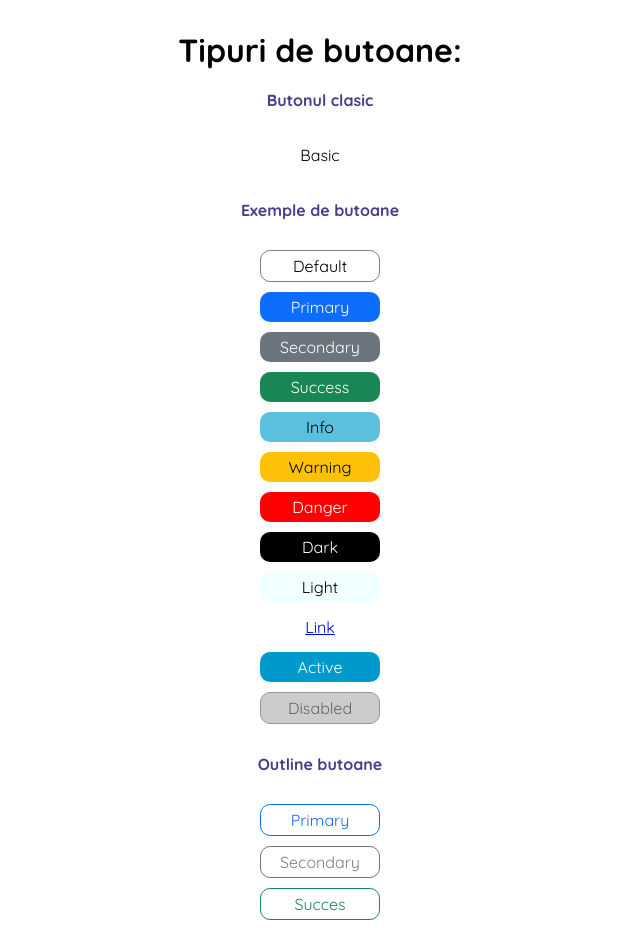
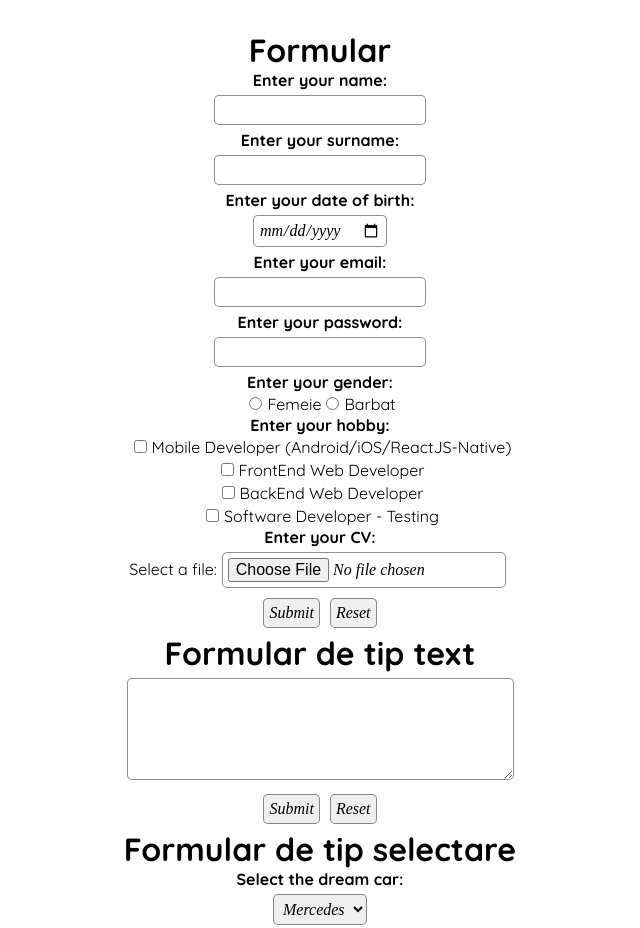
Before and after one commit to siriteanucristina/first-react-project, a React (Create React App) app: page / in a window 1280 px wide. Shown: the top 928 px of the page, without its empty margins (320-960 px from the left). Built offline with nearby package versions, Linux system fonts and the light colour scheme.

Commit message:
Tipurile de form: input, textare, select

```diff
--- a/src/App.js
+++ b/src/App.js
@@ -1,12 +1,12 @@
 import "./Style/App.css";
-import "./Style/Button.css";
-import Button from "./Components/Button";
-// import Form from "./Components/Form";
-// import ReusableForms from "./Components/ReusableForms";
-// import "./Style/ReusableForms.css";
+// import "./Style/Button.css";
+// import Button from "./Components/Button";
+import "./Style/Form.css";
+import Input from "./Components/Input";
+import Textare from "./Components/Textare";
+import Select from "./Components/Select";
 // import Card from "./Pages/Card";
 // import Home from "./Pages/Home";
-// import ReusableCard from "./Components/ReusableCard";
 // import ConditionalRendering from "./Pages/ConditionalRendering";
 // import FunctionClick from "./Pages/FunctionClick";
 // import ClassClick from "./Pages/ClassClick";
@@ -18,7 +18,8 @@ function App() {
   return (
     <div className="App">
       <div className="content">
-        <h1> Tipuri de butoane: </h1>
+        {/* <h1> Tipuri de butoane: </h1>
+        <div>
           <h4>Butonul clasic</h4>
           <Button>Basic</Button>
 
@@ -36,7 +37,6 @@ function App() {
           <Button type="active">Active</Button>
           <Button type="disabled">Disabled</Button>
 
-        <div>
           <h4>Outline butoane</h4>
           <Button type="outline-primary">Primary</Button>
           <Button type="outline-secondary">Secondary</Button>
@@ -46,9 +46,7 @@ function App() {
           <Button type="outline-danger">Danger</Button>
           <Button type="outline-dark">Dark</Button>
           <Button type="outline-light">Light</Button>
-        </div>
 
-        <div>
           <h4>Sizes buttons</h4>
           <Button type="primary" size="large">
             Large
@@ -59,15 +57,72 @@ function App() {
           <Button type="primary" size="xsmall">
             XSmall
           </Button>
-        </div>
+        </div> */}
 
-        {/* <Form /> */}
+        <h1> Formular </h1>
+        <form>
+          <h4>Enter your name:</h4>
+          <Input type="text" />
+          <h4>Enter your surname:</h4>
+          <Input type="text" />
+          <h4>Enter your date of birth:</h4>
+          <Input type="date" />
+          <h4>Enter your email:</h4>
+          <Input type="email" />
+          <h4>Enter your password:</h4>
+          <Input type="password" />
+          <h4>Enter your gender:</h4>
+          <Input type="radio" name="gender" value="femeie" />
+          Femeie
+          <Input type="radio" name="gender" value="barbat" />
+          Barbat
+          <h4>Enter your hobby:</h4>
+          <Input
+            type="checkbox"
+            name="hobby"
+            value="mobile developer (Android/iOS/ReactJS-Native)"
+          />
+          Mobile Developer (Android/iOS/ReactJS-Native) <br />
+          <Input type="checkbox" name="hobby" value="frontend web developer" />
+          FrontEnd Web Developer <br />
+          <Input type="checkbox" name="hobby" value="backend web developer" />
+          BackEnd Web Developer <br />
+          <Input
+            type="checkbox"
+            name="hobby"
+            value="software developer-testing"
+          />
+          Software Developer - Testing <br />
+          <h4>Enter your CV:</h4>
+          Select a file:
+          <Input type="file" /> <br />
+          <Input type="submit" />
+          <Input type="reset" />
+        </form>
 
-        {/* <ReusableForms /> */}
+        <h1> Formular de tip text </h1>
+        <form>
+          <Textare rows="5" cols="40" /> <br />
+          <Input type="submit" />
+          <Input type="reset" />
+        </form>
 
-        {/* <ShowContent /> */}
-
-        {/* <ReusableCard /> */}
+        <h1> Formular de tip selectare </h1>
+        <form>
+          <h4>Select the dream car: </h4>
+          <Select>
+            <option value="1">Volvo</option>
+            <option value="2" selected>
+              Mercedes
+            </option>
+            <option value="3">Toyota</option>
+            <option value="4">Audi</option>
+            <option value="5">BMW</option>
+          </Select>{" "}
+          <br />
+          <Input type="submit" />
+          <Input type="reset" />
+        </form>
 
         {/* <UseContextHook />  */}
 
@@ -87,11 +142,6 @@ function App() {
             body='Acești fluturi au peste 500 de specii și aparțin familiei Papilionidae. Sunt foarte mari, colorați și foarte răspândiți, majoritatea speciilor lor se găsesc pe fiecare continent, cu excepția Antarcticii.'
           />
         </div> */}
-
-        {/* <div>
-          <h1>Tipurile de Formulare</h1>
-          <Forms />
-        </div> */}
       </div>
     </div>
   );
--- /dev/null
+++ b/src/Components/Input.js
@@ -0,0 +1,5 @@
+import React from "react";
+
+export default function Input(props) {
+  return <input type={props.type} className="input" />;
+}
--- /dev/null
+++ b/src/Components/Select.js
@@ -0,0 +1,5 @@
+import React from "react";
+
+export default function Select(props) {
+  return <select className={`input`}>{props.children}</select>;
+}
--- /dev/null
+++ b/src/Components/Textare.js
@@ -0,0 +1,7 @@
+import React from "react";
+
+export default function Textare(props) {
+  return (
+    <textarea cols={props.cols} rows={props.rows} className="input size" />
+  );
+}
--- /dev/null
+++ b/src/Style/Form.css
@@ -0,0 +1,11 @@
+.input {
+  width: auto;
+  height: auto;
+  padding: 5px 5px;
+  margin: 5px 5px;
+  font-family: "Times New Roman", Times, serif;
+  font-size: 16px;
+  font-style: italic;
+  border: 1px solid rgba(0, 0, 0, 0.438);
+  border-radius: 5px;
+}
```
Lines whose indentation alone changed are shown as unchanged.
